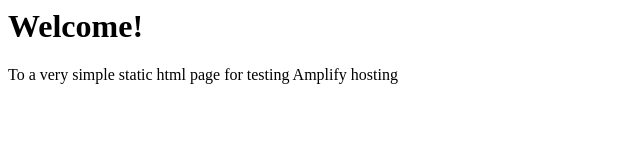
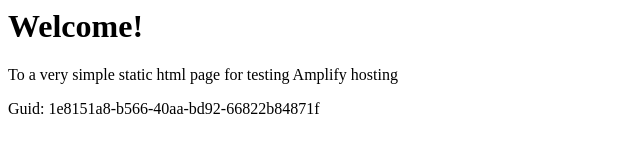
Before and after one commit to aws-aemilia-nrt/Github-PR-Commit-Integration-Test-DoNotTouch-Gith-OKSLNVO2-v1-preprod-ap-northeast-1, a website: page src/index.html in a window 1280 px wide. Shown: the whole page, without its empty margins (0-640 px from the left). Drawn offline with Linux system fonts and the light colour scheme.

Commit message:
commit from integ tests

```diff
--- a/src/index.html
+++ b/src/index.html
@@ -1,3 +1,5 @@
+
+
 <html lang="en">
 
 <head>
@@ -10,6 +12,6 @@
 <body>
     <h1>Welcome!</h1>
     <p>To a very simple static html page for testing Amplify hosting</p>
-</body>
+    <p>Guid: 1e8151a8-b566-40aa-bd92-66822b84871f</p></body>
 
 </html>
```
